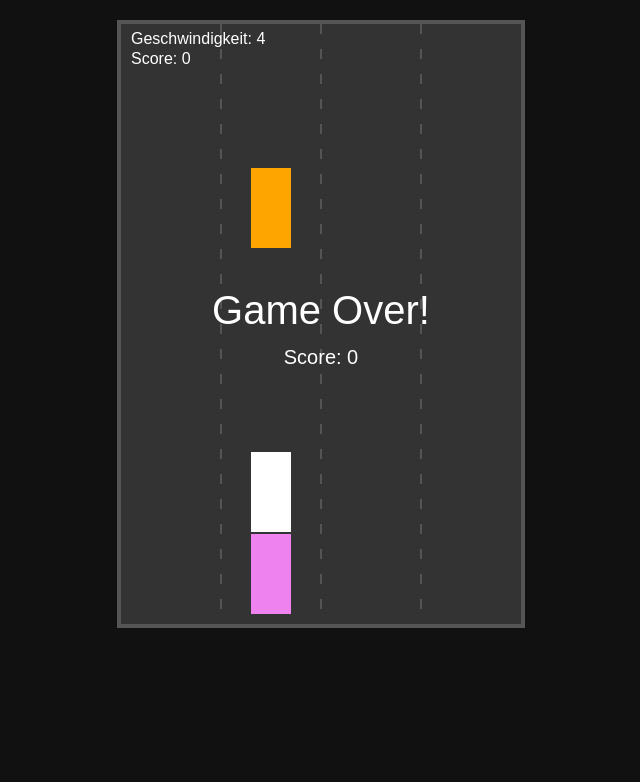
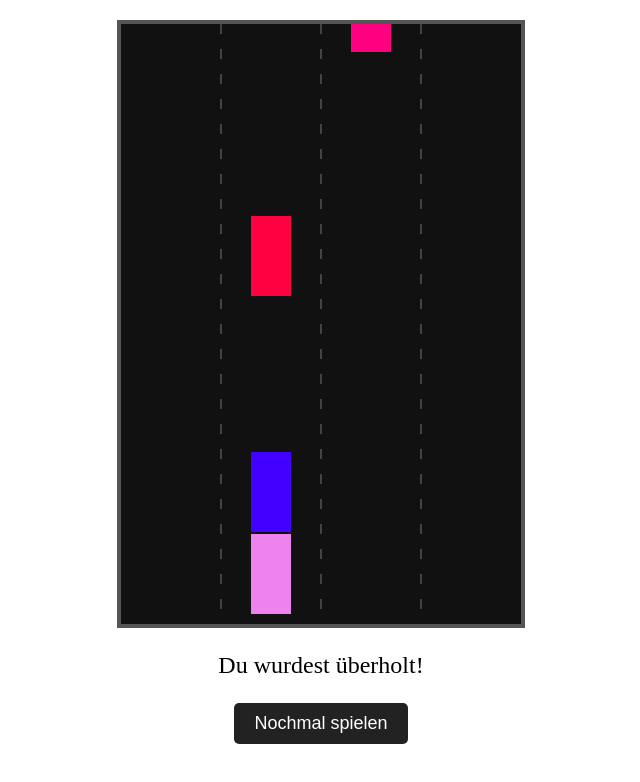
Before and after one commit to Kjuser740/Game, a plain HTML site: page index.html in a window 1280 px wide. Shown: the whole page, without its empty margins (319-959 px from the left). Drawn offline with Linux system fonts and the light colour scheme.

Commit message:
Update index.html

```diff
--- a/index.html
+++ b/index.html
@@ -4,39 +4,58 @@
   <meta charset="UTF-8">
   <title>Lamborghini Überholspiel</title>
   <style>
-    body {
-      margin: 0;
+    canvas {
       background: #111;
-    }
-    canvas {
-      background: #333;
       display: block;
       margin: 20px auto;
       border: 4px solid #555;
+    }
+    #restart {
+      display: none;
+      text-align: center;
+      font-size: 24px;
+      margin-top: 10px;
+    }
+    button {
+      padding: 10px 20px;
+      font-size: 18px;
+      background-color: #222;
+      color: white;
+      border: none;
+      cursor: pointer;
+      border-radius: 5px;
+    }
+    button:hover {
+      background-color: #444;
     }
   </style>
 </head>
 <body>
 <canvas id="game" width="400" height="600"></canvas>
+<div id="restart">
+  <p>Du wurdest überholt!</p>
+  <button onclick="startGame()">Nochmal spielen</button>
+</div>
 
 <script>
-  const canvas = document.getElementById("game");
-  const ctx = canvas.getContext("2d");
+  const canvas = document.getElementById('game');
+  const ctx = canvas.getContext('2d');
+  const restartUI = document.getElementById('restart');
 
   const laneCount = 4;
   const laneWidth = canvas.width / laneCount;
   const carWidth = 40;
   const carHeight = 80;
   const playerY = canvas.height - carHeight - 10;
+
+  let gameOver = false;
   let playerLane = 1;
-  let gameOver = false;
-  let speed = 4;
-  let score = 0;
-
-  const enemyCars = [];
-
-  // Farben für Gegnerautos
-  const enemyColors = ["red", "blue", "green", "yellow", "white", "cyan", "orange"];
+  let playerColor = "violet";
+  let enemyCars = [];
+  let gameSpeed = 4;
+  let spawnInterval;
+  let speedInterval;
+  let gameAnimation;
 
   function drawCar(x, y, color) {
     ctx.fillStyle = color;
@@ -45,19 +64,19 @@
 
   function drawPlayer() {
     const x = playerLane * laneWidth + (laneWidth - carWidth) / 2;
-    drawCar(x, playerY, "violet");
+    drawCar(x, playerY, playerColor);
   }
 
   function spawnEnemyCar() {
     const lane = Math.floor(Math.random() * laneCount);
     const x = lane * laneWidth + (laneWidth - carWidth) / 2;
-    const color = enemyColors[Math.floor(Math.random() * enemyColors.length)];
+    const color = `hsl(${Math.random() * 360}, 100%, 50%)`;
     enemyCars.push({ x, y: -carHeight, lane, color });
   }
 
   function updateEnemies() {
     for (let car of enemyCars) {
-      car.y += speed;
+      car.y += gameSpeed;
     }
 
     const playerX = playerLane * laneWidth + (laneWidth - carWidth) / 2;
@@ -67,18 +86,15 @@
         car.y + carHeight > playerY &&
         car.y < playerY + carHeight
       ) {
-        gameOver = true;
+        endGame();
       }
     }
 
-    while (enemyCars.length && enemyCars[0].y > canvas.height) {
-      enemyCars.shift();
-      score += 1;
-    }
+    enemyCars = enemyCars.filter(car => car.y <= canvas.height);
   }
 
   function drawRoadLines() {
-    ctx.strokeStyle = "#777";
+    ctx.strokeStyle = '#777';
     ctx.setLineDash([10, 15]);
     for (let i = 1; i < laneCount; i++) {
       let x = i * laneWidth;
@@ -90,48 +106,46 @@
     ctx.setLineDash([]);
   }
 
-  function drawHUD() {
-    ctx.fillStyle = "white";
-    ctx.font = "16px Arial";
-    ctx.fillText(`Geschwindigkeit: ${speed}`, 10, 20);
-    ctx.fillText(`Score: ${score}`, 10, 40);
-  }
-
   function gameLoop() {
     ctx.clearRect(0, 0, canvas.width, canvas.height);
     drawRoadLines();
-    drawHUD();
     drawPlayer();
-
     for (let car of enemyCars) {
       drawCar(car.x, car.y, car.color);
     }
-
     updateEnemies();
 
     if (!gameOver) {
-      requestAnimationFrame(gameLoop);
-    } else {
-      ctx.fillStyle = "white";
-      ctx.font = "40px Arial";
-      ctx.textAlign = "center";
-      ctx.fillText("Game Over!", canvas.width / 2, canvas.height / 2);
-      ctx.font = "20px Arial";
-      ctx.fillText(`Score: ${score}`, canvas.width / 2, canvas.height / 2 + 40);
+      gameAnimation = requestAnimationFrame(gameLoop);
     }
   }
 
-  // Gegner alle 1.2 Sekunden
-  setInterval(() => {
-    if (!gameOver) spawnEnemyCar();
-  }, 1200);
+  function endGame() {
+    gameOver = true;
+    cancelAnimationFrame(gameAnimation);
+    clearInterval(spawnInterval);
+    clearInterval(speedInterval);
+    restartUI.style.display = 'block';
+  }
 
-  // Lamborghini wird jede Minute schneller
-  setInterval(() => {
-    if (!gameOver) speed += 1;
-  }, 60000); // 60 Sekunden
+  function startGame() {
+    gameOver = false;
+    playerLane = 1;
+    enemyCars = [];
+    gameSpeed = 4;
+    restartUI.style.display = 'none';
 
-  // Steuerung
+    spawnInterval = setInterval(() => {
+      if (!gameOver) spawnEnemyCar();
+    }, 1000);
+
+    speedInterval = setInterval(() => {
+      if (!gameOver) gameSpeed += 1;
+    }, 8000);
+
+    gameLoop();
+  }
+
   document.addEventListener("keydown", (e) => {
     if (e.key === "ArrowLeft" && playerLane > 0) {
       playerLane--;
@@ -140,7 +154,8 @@
     }
   });
 
-  gameLoop();
+  // Spiel starten
+  startGame();
 </script>
 </body>
 </html>
```
